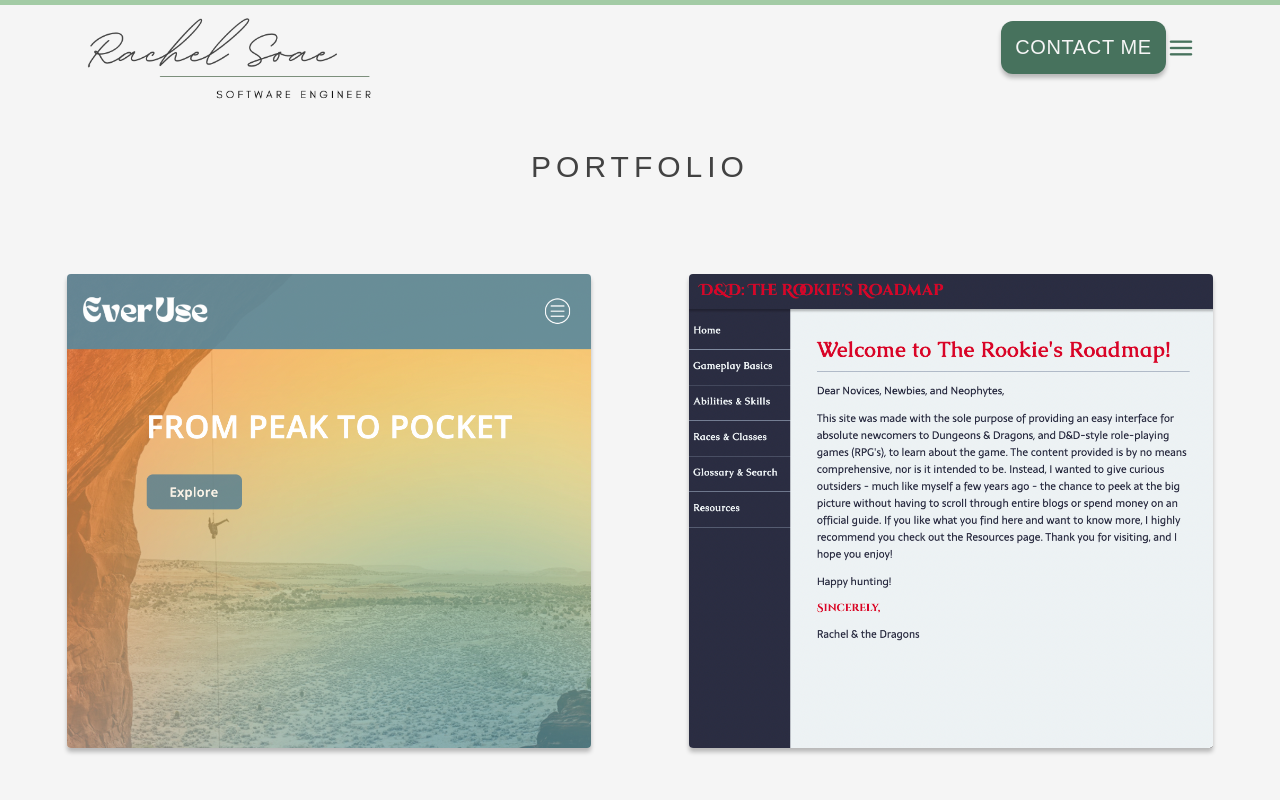
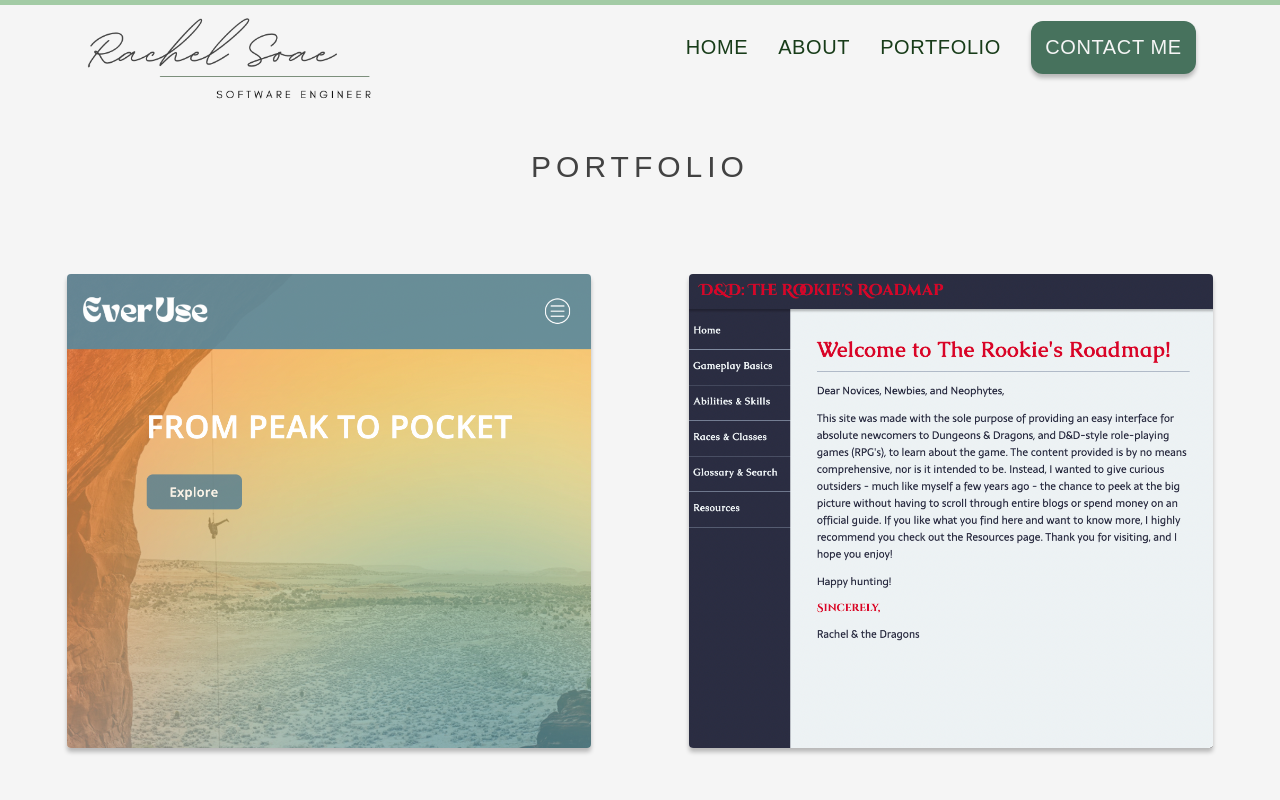
Before and after one commit to rachelsoae/portfolio, a React (Create React App) app: page /portfolio in a window 1280 px wide. Shown: the top 800 px of the page. Built offline with nearby package versions, Linux system fonts and the light colour scheme; a web font is replaced by a local one.

Commit message:
Conditionally render hamburger menu on medium and small screens

```diff
--- a/src/components/App/App.js
+++ b/src/components/App/App.js
@@ -12,8 +12,7 @@ const App = () => {
 
   return (
     <div className='app'>
-      {
-        isOpen &&
+        {isOpen ?
         <nav className='menu'>
           <span
             class='material-symbols-rounded'
@@ -23,13 +22,30 @@ const App = () => {
             close
           </span>
           <div className='nav-buttons menu-buttons'>
-            <Link to='/' onClick={() => setIsOpen(!isOpen)}>Home</Link>
-            <Link to='/about' onClick={() => setIsOpen(!isOpen)}>About</Link>
-            <Link to='/portfolio' onClick={() => setIsOpen(!isOpen)}>Portfolio</Link>
-            <Link to='/contact' onClick={() => setIsOpen(!isOpen)}>Contact</Link>
+            <Link
+              to='/'
+              onClick={() => setIsOpen(!isOpen)}
+              className='menu-button'
+            >Home</Link>
+            <Link
+              to='/about'
+              onClick={() => setIsOpen(!isOpen)}
+              className='menu-button'
+            >About</Link>
+            <Link
+              to='/portfolio'
+              onClick={() => setIsOpen(!isOpen)}
+              className='menu-button'
+            >Portfolio</Link>
+            <Link
+              to='/contact'
+              onClick={() => setIsOpen(!isOpen)}
+              className='menu-button'
+            >Contact</Link>
           </div>
         </nav>
-      }
+        :
+        <>
           <Nav isOpen={isOpen} setIsOpen={setIsOpen} />
           <main>
             <div className='main-wrapper'>
@@ -57,6 +73,8 @@ const App = () => {
             </div>
           </main>
           <Footer />
+        </>
+      }
     </div>
   )
 }
--- a/src/components/App/_App.scss
+++ b/src/components/App/_App.scss
@@ -17,6 +17,7 @@ html {
 .app {
   position: relative;
   z-index: 0;
+  border-top: 5px solid $secondary-accent-color;
 }
 
 main {
@@ -54,17 +55,22 @@ button:hover {
 }
 
 a:hover,
-button:hover {
+button:hover,
+.material-symbols-rounded:hover {
   cursor: pointer;
 }
 
+.material-symbols-rounded {
+  color: $primary-accent-color;
+  font-size: 3rem;
+}
+
 .menu {
-  height: 100vmin;
-  background-color: #A3CBA590;
   display: flex;
   flex-direction: column;
   position: relative;
   z-index: 1;
+  margin: 3rem;
 }
 
 #menu-exit {
@@ -75,6 +81,9 @@ button:hover {
   @include center-column;
 }
 
+.menu-button {
+  margin: 1rem;
+}
 @keyframes button-fade {
   to {
     @include button-hover;
--- a/src/components/BurgerNav/BurgerNav.js
+++ b/src/components/BurgerNav/BurgerNav.js
@@ -2,14 +2,9 @@ import {Link} from 'react-router-dom';
 
 const BurgerNav = ({isOpen, setIsOpen}) => {
   return (
-    <>
-      <Link to='/contact'>
-        <button  className='primary-button'>Contact Me</button>
-      </Link>
-      <span className='material-symbols-rounded' onClick={() => setIsOpen(!isOpen)}>
-        menu
-      </span>
-    </>
+    <span className='material-symbols-rounded' onClick={() => setIsOpen(!isOpen)}>
+      menu
+    </span>
   )
 }
 
--- a/src/components/Nav/Nav.js
+++ b/src/components/Nav/Nav.js
@@ -1,24 +1,23 @@
-import {useState} from 'react';
+import {useState, useEffect} from 'react';
 import {Link} from 'react-router-dom';
 import logo from '../../assets/logo.png'
 import BurgerNav from '../BurgerNav/BurgerNav';
 import TopNav from '../TopNav/TopNav';
 
 const Nav = ({isOpen, setIsOpen}) => {
+  const pageWidth = window.innerWidth;
+  const [isBurger, setIsBurger] = useState(pageWidth < 1000 ? true : false);
 
-        // import hamburger icon
-        // set state in App that will determine if hamburger is visible or if full nav is visible (isHamburger?)
-  // CTA should be visible at all times
-  // when screen shrinks below certain size (1000px?) flip isHamburger to true
-        // conditionally render nav buttons or hamburger based on isHamburger
-  // when hamburger is clicked, flip state (isOpen?)
-  // when menu is open, overlay nav should be visible, hamburger icon should be invisible, exit button should be visible
-        // create component for hamburger Nav
+  const flipBurger = () => {
+    return pageWidth < 1050 ? setIsBurger(true) : setIsBurger(false)
+  }
 
-  const [isBurger, setIsBurger] = useState(true);
+  useEffect(() => {
+    window.addEventListener('resize', flipBurger);
+  }, [isBurger])
 
   return (
-    <nav className='top-nav'>
+    <nav className='top-nav' >
       <div className='nav-wrapper'>
         <h1>
           <Link to='/'>
@@ -26,7 +25,7 @@ const Nav = ({isOpen, setIsOpen}) => {
           </Link>
         </h1>
         <div className='nav-buttons'>
-          {isBurger ? <BurgerNav isOpen={isOpen} setIsOpen={setIsOpen} /> : <TopNav />}
+          {isBurger === true ? <BurgerNav isOpen={isOpen} setIsOpen={setIsOpen} /> : <TopNav />}
         </div>
       </div>
     </nav>
--- a/src/components/Nav/_Nav.scss
+++ b/src/components/Nav/_Nav.scss
@@ -3,7 +3,7 @@
 
 .top-nav {
   background-color: $primary-background-color;
-  border-top: 5px solid $secondary-accent-color;
+
   min-width: 100%;
   display: flex;
   justify-content: center;
@@ -43,13 +43,6 @@
   a:hover {
     @include link-hover;
   }
-  .material-symbols-rounded {
-    color: $primary-accent-color;
-    font-size: 3rem;
-  }
-  .material-sybmols-rounded:hover {
-    cursor: pointer;
-  }
 }
 
 @media screen and (min-width: 1440px) {
--- a/src/styles/output.css
+++ b/src/styles/output.css
@@ -47,6 +47,7 @@ html {
 .app {
   position: relative;
   z-index: 0;
+  border-top: 5px solid #A3CBA5;
 }
 
 main {
@@ -102,17 +103,22 @@ button:hover {
 }
 
 a:hover,
-button:hover {
+button:hover,
+.material-symbols-rounded:hover {
   cursor: pointer;
 }
 
+.material-symbols-rounded {
+  color: #47725d;
+  font-size: 3rem;
+}
+
 .menu {
-  height: 100vmin;
-  background-color: rgba(163, 203, 165, 0.5647058824);
   display: flex;
   flex-direction: column;
   position: relative;
   z-index: 1;
+  margin: 3rem;
 }
 
 #menu-exit {
@@ -123,6 +129,10 @@ button:hover {
   display: flex;
   flex-direction: column;
   align-items: center;
+}
+
+.menu-button {
+  margin: 1rem;
 }
 
 @keyframes button-fade {
@@ -223,7 +233,6 @@ button:hover {
 
 .top-nav {
   background-color: #F5F5F5;
-  border-top: 5px solid #A3CBA5;
   min-width: 100%;
   display: flex;
   justify-content: center;
@@ -268,13 +277,6 @@ button:hover {
 .nav-buttons a:hover {
   transform: scale(1.1);
   transition: transform 0.05s ease-in-out;
-}
-.nav-buttons .material-symbols-rounded {
-  color: #47725d;
-  font-size: 3rem;
-}
-.nav-buttons .material-sybmols-rounded:hover {
-  cursor: pointer;
 }
 
 @media screen and (min-width: 1440px) {
```
Also changed, not shown: 1 other file (tests, documents, lock files or other folders). Lines whose indentation alone changed are shown as unchanged.
